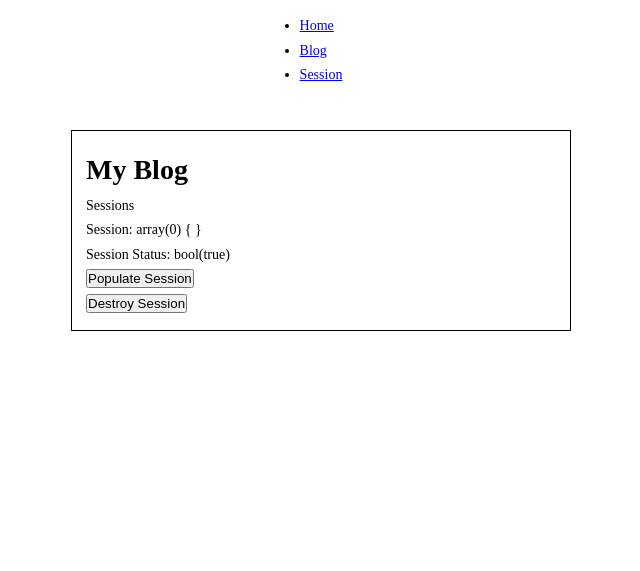
After one commit to otevpcmhfp/mvc-blog, a PHP site: page /session in a window 1280 px wide. The commit adds this page. Shown: the top 571 px of the page, without its empty margins (319-959 px from the left). Run offline with PHP 8.4, Linux system fonts and the light colour scheme.

Commit message:
Added session

```diff
--- a/controllers/HomeController.php
+++ b/controllers/HomeController.php
@@ -1,7 +1,8 @@
 <?php
 require('models/BlogModel.php');
+$blog = new BlogModel();
 $pageTitle = "Home";
 
-$recentPosts = recentPosts();
+$recentPosts = $blog->recentPosts();
 require "views/home/index.view.php";
 exit();
--- /dev/null
+++ b/controllers/SessionController.php
@@ -0,0 +1,25 @@
+<?php
+$pageTitle = "Home";
+$method = $_SERVER["REQUEST_METHOD"];
+$action = $_POST['action'] ?? $_GET['action'] ?? null;
+
+if($action === 'populate' && $method === 'POST') {
+    $_SESSION['firstName'] = "Kyle";
+    $_SESSION['lastName'] = "Murphy";
+}
+
+if($action === 'destroy' && $method === 'POST') {
+    $_SESSION = array();
+    if (ini_get("session.use_cookies")) {
+        $params = session_get_cookie_params();
+        setcookie(session_name(), '', time() - 42000,
+            $params["path"], $params["domain"],
+            $params["secure"], $params["httponly"]
+        );
+    }
+    session_destroy();
+    header("Location: /session");
+}
+
+require "views/session/index.view.php";
+exit();
--- a/index.php
+++ b/index.php
@@ -1,4 +1,5 @@
 <?php
+session_start();
 require 'Database.php';
 
 // Get the requested path
@@ -8,6 +9,7 @@ $route = parse_url($_SERVER['REQUEST_URI'])['path'];
 $routes = [
     '/' => 'controllers/HomeController.php',
     '/blog' => 'controllers/BlogController.php',
+    '/session' => 'controllers/SessionController.php',
 ];
 
 // Check our routes map to see if we have a place to go
--- a/views/partials/header.php
+++ b/views/partials/header.php
@@ -11,6 +11,7 @@
         <ul>
             <li><a href="/">Home</a></li>
             <li><a href="/blog">Blog</a></li>
+            <li><a href="/session">Session</a></li>
         </ul>
     </nav>
 </header>
--- /dev/null
+++ b/views/session/index.view.php
@@ -0,0 +1,28 @@
+<?php include('views/partials/header.php'); ?>
+<h1>My Blog</h1>
+<p>Sessions</p>
+
+<div>
+    Session: <?php var_dump($_SESSION)?>
+</div>
+<div>
+    Session Status: <?php var_dump(session_status() === PHP_SESSION_ACTIVE)?>
+</div>
+
+
+<div>
+    <form method="post" action="/session">
+        <input type="hidden" name="action" value="populate" />
+        <input type="submit" value="Populate Session" />
+    </form>
+</div>
+
+<div>
+    <form method="post" action="/session">
+        <input type="hidden" name="action" value="destroy" />
+        <input type="submit" value="Destroy Session" />
+    </form>
+</div>
+
+
+<?php include('views/partials/footer.php'); ?>
```
Also changed, not shown: Auth.php (added, +8 -0 lines).
